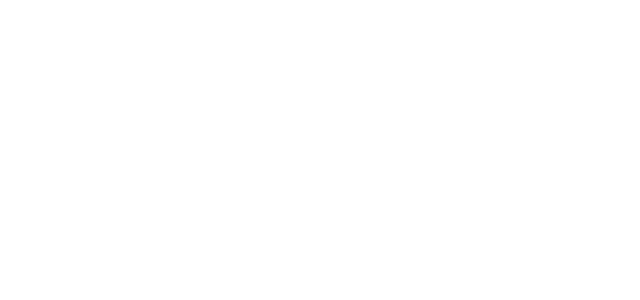
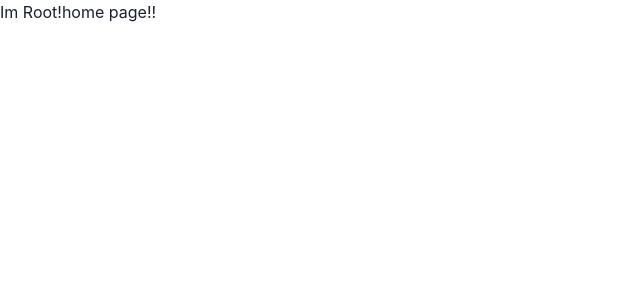
Before and after one commit to blueconecell/airbnb-clone-frontend, a React (Create React App) app: page / in a window 1280 px wide. Shown: the top 300 px of the page, without its empty margins (0-640 px from the left). Built offline with nearby package versions, Linux system fonts and the light colour scheme.

Commit message:
#17 FRONT-END SETUP 맛보기(Chakra UI + React Router Dom)

```diff
--- a/package.json
+++ b/package.json
@@ -3,6 +3,9 @@
   "version": "0.1.0",
   "private": true,
   "dependencies": {
+    "@chakra-ui/react": "^2.8.2",
+    "@emotion/react": "^11.11.3",
+    "@emotion/styled": "^11.11.0",
     "@testing-library/jest-dom": "^5.17.0",
     "@testing-library/react": "^13.4.0",
     "@testing-library/user-event": "^13.5.0",
@@ -10,8 +13,10 @@
     "@types/node": "^16.18.82",
     "@types/react": "^18.2.56",
     "@types/react-dom": "^18.2.19",
+    "framer-motion": "^11.0.5",
     "react": "^18.2.0",
     "react-dom": "^18.2.0",
+    "react-router-dom": "^6.22.1",
     "react-scripts": "5.0.1",
     "typescript": "^4.9.5",
     "web-vitals": "^2.1.4"
--- a/src/App.tsx
+++ /dev/null
@@ -1,7 +0,0 @@
-import React from 'react';
-
-function App() {
-  return (<div/>);
-}
-
-export default App;
--- /dev/null
+++ b/src/components/Root.tsx
@@ -0,0 +1,11 @@
+import { Outlet } from "react-router-dom";
+
+
+export default function Root(){
+    return (
+    <h1>
+        Im Root!
+        <Outlet/>
+        </h1>
+    );
+}
--- /dev/null
+++ b/src/components/routes/Home.tsx
@@ -0,0 +1,3 @@
+export default function Users(){
+    return <span>home page!!</span>
+}
--- /dev/null
+++ b/src/components/routes/NotFound.tsx
@@ -0,0 +1,17 @@
+import { Button, Heading, Text, VStack,useToast  } from "@chakra-ui/react";
+import { Link } from "react-router-dom";
+
+export default function NotFound() {
+
+  return (
+    <VStack bg="gray.100" justifyContent={"center"} minH="100vh">
+      <Heading>Page not found</Heading>
+      <Text>It seems that you're lost.</Text>
+      <Link to="/">
+        <Button colorScheme="red" variant={"link"}>
+          Go home →
+        </Button>
+      </Link>
+    </VStack>
+  );
+}
--- /dev/null
+++ b/src/components/routes/Users.tsx
@@ -0,0 +1,3 @@
+export default function Users(){
+    return <span>user page!</span>
+}
--- a/src/index.tsx
+++ b/src/index.tsx
@@ -1,12 +1,16 @@
-import React from 'react';
-import ReactDOM from 'react-dom/client';
-import App from './App';
+import React from "react";
+import ReactDOM from "react-dom/client";
+import { ChakraProvider } from "@chakra-ui/react";
+import { RouterProvider } from "react-router-dom";
+import router from "./router";
 
 const root = ReactDOM.createRoot(
-  document.getElementById('root') as HTMLElement
+  document.getElementById("root") as HTMLElement
 );
 root.render(
   <React.StrictMode>
-    <App />
+    <ChakraProvider>
+      <RouterProvider router={router} />
+    </ChakraProvider>
   </React.StrictMode>
 );
--- /dev/null
+++ b/src/router.tsx
@@ -0,0 +1,23 @@
+import { createBrowserRouter } from "react-router-dom";
+import Root from "./components/Root";
+import Home from "./components/routes/Home";
+import Users from "./components/routes/Users";
+import NotFound from "./components/routes/NotFound";
+
+const router = createBrowserRouter([
+    {
+        path:'/',
+        element: <Root/>,
+        errorElement: <NotFound />,
+        children: [{
+            path: "",
+            element: <Home/>
+        },
+        {
+            path: "users",
+            element: <Users/>
+        },
+    ]
+    },
+])
+export default router
```
Also changed, not shown: 1 other file (tests, documents, lock files or other folders).
